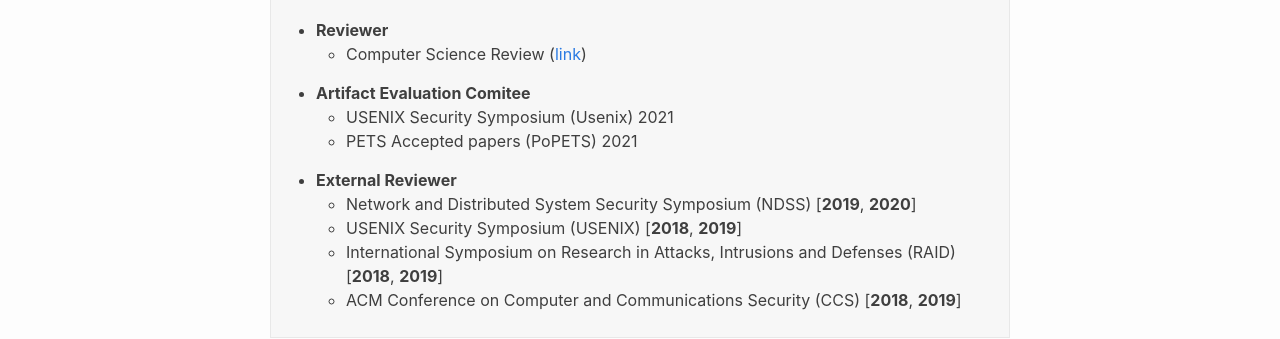
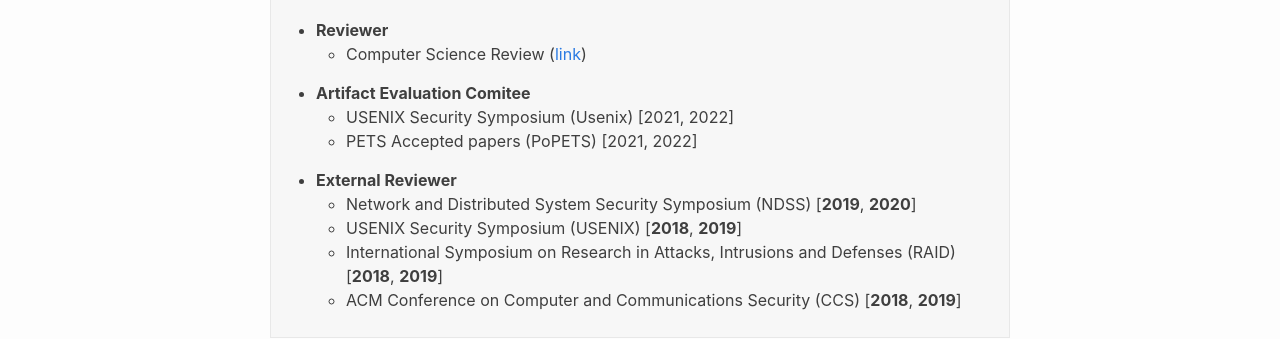
Before and after one commit to Albocoder/albocoder.github.io, a Jekyll site: the page built from index.md, in a window 1280 px wide. Shown: the part 1040-1379 px from the top of the page. Built offline with Jekyll 4.4.1, drawn with Linux system fonts in a browser that asks for light colours.

Commit message:
adding latest changes

```diff
--- a/index.md
+++ b/index.md
@@ -78,8 +78,8 @@ layout: home
     </ul>
     <li><b>Artifact Evaluation Comitee</b></li>
     <ul>
-        <li>USENIX Security Symposium (Usenix) 2021</li>
-        <li>PETS Accepted papers (PoPETS) 2021</li>
+        <li>USENIX Security Symposium (Usenix) [2021, 2022]</li>
+        <li>PETS Accepted papers (PoPETS) [2021, 2022]</li>
     </ul>
     <li><b>External Reviewer</b></li>
     <ul>
```
Also changed, not shown: 1 other file.
